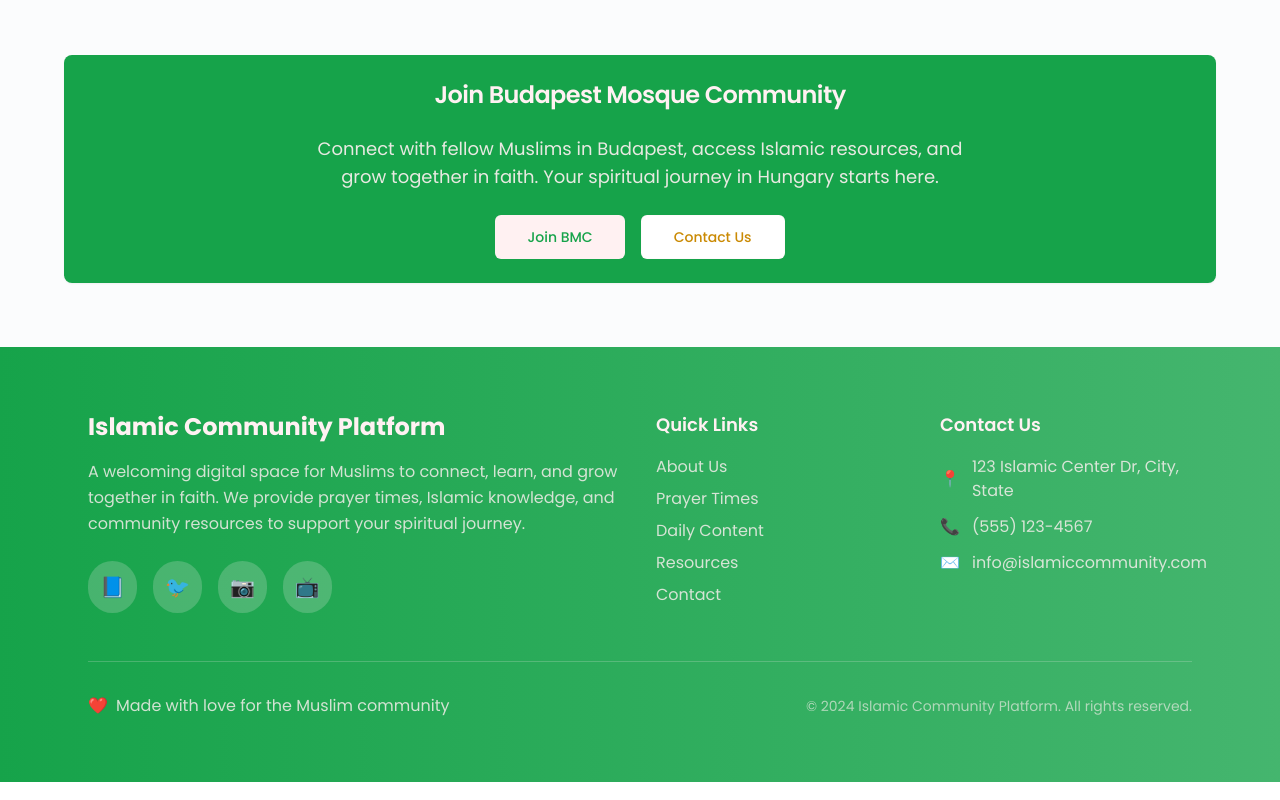
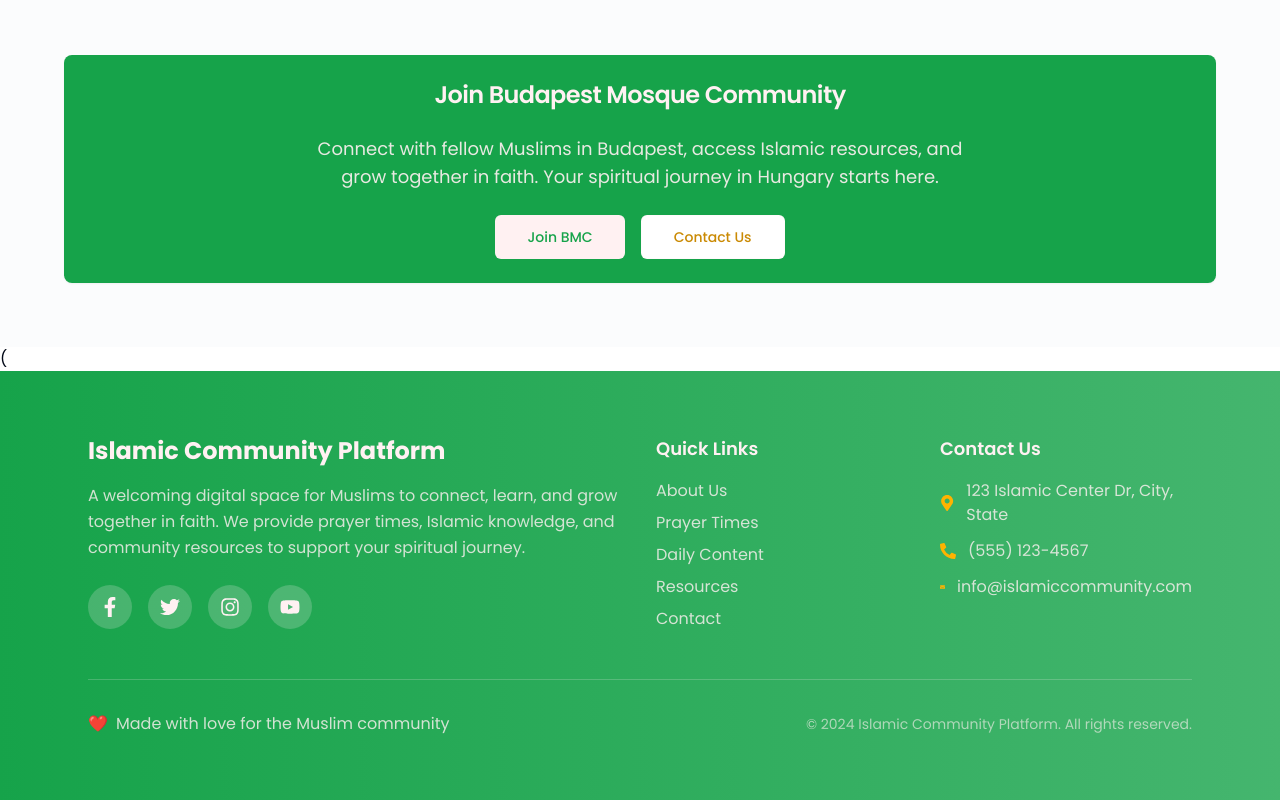
Before and after one commit to mota6em/budapest-mosque-community, a React (Create React App) app: page / in a window 1280 px wide. Shown: the part 2773-3573 px from the top of the page. Built offline with nearby package versions, Linux system fonts and the light colour scheme; no server answers; the HTML template or start-up script is replaced by a standard one.

Commit message:
Refactor HomePage component for improved readability and structure

```diff
--- a/src/components/HomePage.js
+++ b/src/components/HomePage.js
@@ -1,46 +1,62 @@
-import React from 'react';
-import Header from './Header';
-import Hero from './Hero';
- import SpiritualContent from './SpiritualContent';
-import QuickNavigation from './QuickNavigation';
+import React from "react";
+import Header from "./Header";
+import Hero from "./Hero";
+import SpiritualContent from "./SpiritualContent";
+import QuickNavigation from "./QuickNavigation";
+import { FaFacebookF, FaTwitter, FaInstagram, FaYoutube } from "react-icons/fa";
+import { FaMapMarkerAlt, FaPhoneAlt, FaEnvelope } from "react-icons/fa";
 
 const HomePage = () => {
   return (
     <div className="min-h-screen bg-background text-foreground theme-transition">
       {/* Header with Theme Toggle */}
       <Header />
-
       {/* Hero Section */}
       <Hero />
       {/* Spiritual Content */}
       <SpiritualContent />
-
       {/* Quick Navigation */}
       <QuickNavigation />
 
-      {/* Footer */}
+      {/* Footer */}(
       <footer className="bg-gradient-to-r from-primary to-primary/80 text-primary-foreground">
         <div className="max-w-6xl mx-auto px-6 py-16">
           <div className="grid md:grid-cols-4 gap-8">
             {/* Community Info */}
             <div className="md:col-span-2">
-              <h3 className="text-2xl font-bold mb-4">Islamic Community Platform</h3>
+              <h3 className="text-2xl font-bold mb-4">
+                Islamic Community Platform
+              </h3>
               <p className="text-primary-foreground/80 mb-6 leading-relaxed">
-                A welcoming digital space for Muslims to connect, learn, and grow together in faith.
-                We provide prayer times, Islamic knowledge, and community resources to support your spiritual journey.
+                A welcoming digital space for Muslims to connect, learn, and
+                grow together in faith. We provide prayer times, Islamic
+                knowledge, and community resources to support your spiritual
+                journey.
               </p>
               <div className="flex space-x-4">
-                <a href="#" className="bg-primary-foreground/20 p-3 rounded-full hover:bg-primary-foreground/30 transition-colors duration-200">
-                  <span className="text-xl">📘</span>
+                <a
+                  href="#"
+                  className="bg-primary-foreground/20 p-3 rounded-full hover:bg-primary-foreground/30 transition-colors duration-200"
+                >
+                  <FaFacebookF className="text-xl" />
                 </a>
-                <a href="#" className="bg-primary-foreground/20 p-3 rounded-full hover:bg-primary-foreground/30 transition-colors duration-200">
-                  <span className="text-xl">🐦</span>
+                <a
+                  href="#"
+                  className="bg-primary-foreground/20 p-3 rounded-full hover:bg-primary-foreground/30 transition-colors duration-200"
+                >
+                  <FaTwitter className="text-xl" />
                 </a>
-                <a href="#" className="bg-primary-foreground/20 p-3 rounded-full hover:bg-primary-foreground/30 transition-colors duration-200">
-                  <span className="text-xl">📷</span>
+                <a
+                  href="#"
+                  className="bg-primary-foreground/20 p-3 rounded-full hover:bg-primary-foreground/30 transition-colors duration-200"
+                >
+                  <FaInstagram className="text-xl" />
                 </a>
-                <a href="#" className="bg-primary-foreground/20 p-3 rounded-full hover:bg-primary-foreground/30 transition-colors duration-200">
-                  <span className="text-xl">📺</span>
+                <a
+                  href="#"
+                  className="bg-primary-foreground/20 p-3 rounded-full hover:bg-primary-foreground/30 transition-colors duration-200"
+                >
+                  <FaYoutube className="text-xl" />
                 </a>
               </div>
             </div>
@@ -49,11 +65,46 @@ const HomePage = () => {
             <div>
               <h4 className="text-lg font-semibold mb-4">Quick Links</h4>
               <ul className="space-y-2">
-                <li><a href="#about" className="text-primary-foreground/80 hover:text-primary-foreground transition-colors duration-200">About Us</a></li>
-                <li><a href="#prayer-times" className="text-primary-foreground/80 hover:text-primary-foreground transition-colors duration-200">Prayer Times</a></li>
-                <li><a href="#spiritual-content" className="text-primary-foreground/80 hover:text-primary-foreground transition-colors duration-200">Daily Content</a></li>
-                <li><a href="#navigation" className="text-primary-foreground/80 hover:text-primary-foreground transition-colors duration-200">Resources</a></li>
-                <li><a href="#contact" className="text-primary-foreground/80 hover:text-primary-foreground transition-colors duration-200">Contact</a></li>
+                <li>
+                  <a
+                    href="#about"
+                    className="text-primary-foreground/80 hover:text-primary-foreground transition-colors duration-200"
+                  >
+                    About Us
+                  </a>
+                </li>
+                <li>
+                  <a
+                    href="#prayer-times"
+                    className="text-primary-foreground/80 hover:text-primary-foreground transition-colors duration-200"
+                  >
+                    Prayer Times
+                  </a>
+                </li>
+                <li>
+                  <a
+                    href="#spiritual-content"
+                    className="text-primary-foreground/80 hover:text-primary-foreground transition-colors duration-200"
+                  >
+                    Daily Content
+                  </a>
+                </li>
+                <li>
+                  <a
+                    href="#navigation"
+                    className="text-primary-foreground/80 hover:text-primary-foreground transition-colors duration-200"
+                  >
+                    Resources
+                  </a>
+                </li>
+                <li>
+                  <a
+                    href="#contact"
+                    className="text-primary-foreground/80 hover:text-primary-foreground transition-colors duration-200"
+                  >
+                    Contact
+                  </a>
+                </li>
               </ul>
             </div>
 
@@ -62,16 +113,22 @@ const HomePage = () => {
               <h4 className="text-lg font-semibold mb-4">Contact Us</h4>
               <div className="space-y-3">
                 <div className="flex items-center gap-3">
-                  <span className="text-secondary">📍</span>
-                  <span className="text-primary-foreground/80">123 Islamic Center Dr, City, State</span>
+                  <FaMapMarkerAlt className="text-secondary" />
+                  <span className="text-primary-foreground/80">
+                    123 Islamic Center Dr, City, State
+                  </span>
                 </div>
                 <div className="flex items-center gap-3">
-                  <span className="text-secondary">📞</span>
-                  <span className="text-primary-foreground/80">(555) 123-4567</span>
+                  <FaPhoneAlt className="text-secondary" />
+                  <span className="text-primary-foreground/80">
+                    (555) 123-4567
+                  </span>
                 </div>
                 <div className="flex items-center gap-3">
-                  <span className="text-secondary">✉️</span>
-                  <span className="text-primary-foreground/80">info@islamiccommunity.com</span>
+                  <FaEnvelope className="text-secondary" size={18}/>
+                  <span className="text-primary-foreground/80">
+                    info@islamiccommunity.com
+                  </span>
                 </div>
               </div>
             </div>
```
